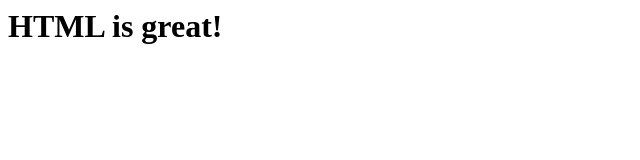
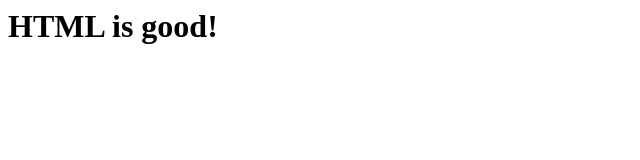
Before and after one commit to darrendage/practiveJan23, a plain HTML site: page index.html in a window 1280 px wide. Shown: the full height of the page, 0-640 px from the left. Drawn offline with Linux system fonts and the light colour scheme.

Commit message:
changed the index file

```diff
--- a/index.html
+++ b/index.html
@@ -1 +1 @@
-<h1>HTML is great!</h1>
+<h1>HTML is good!</h1>
```
